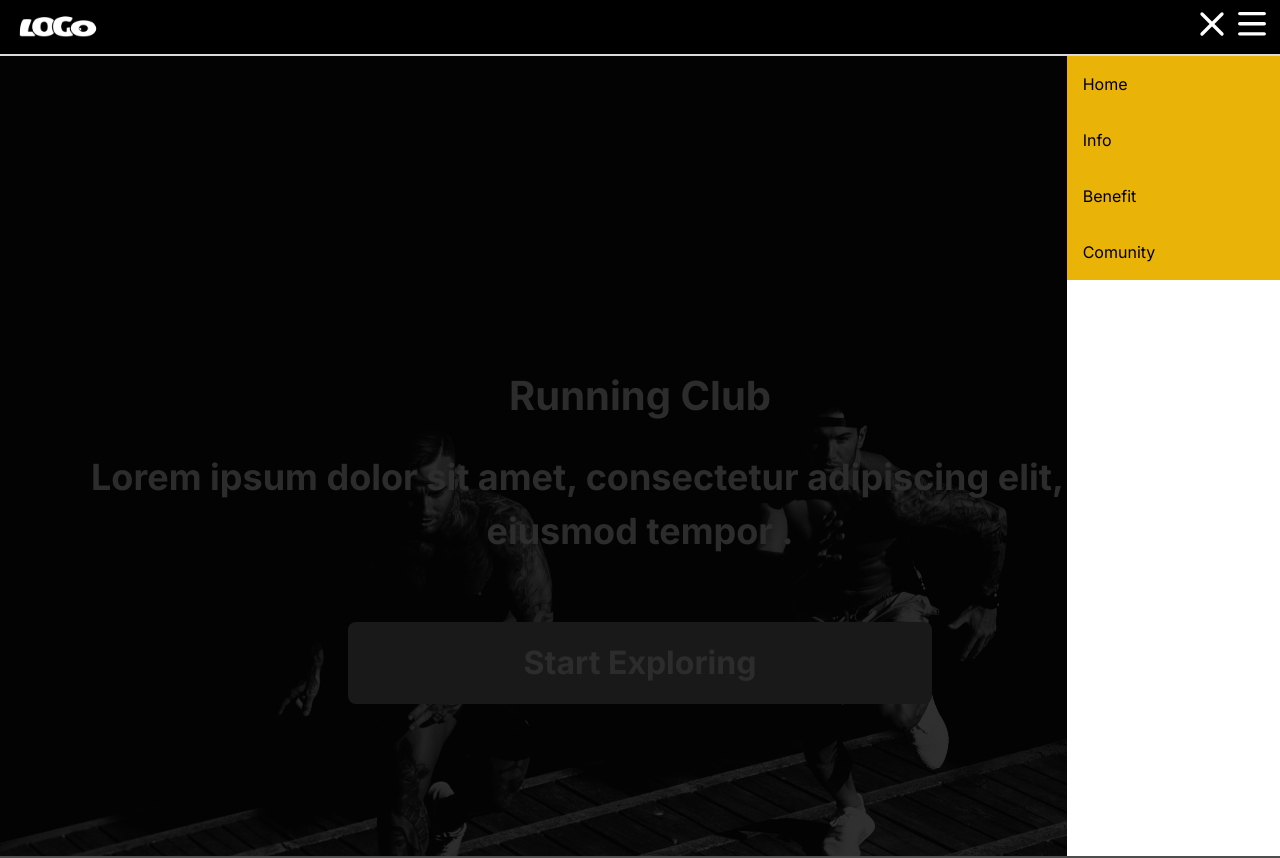
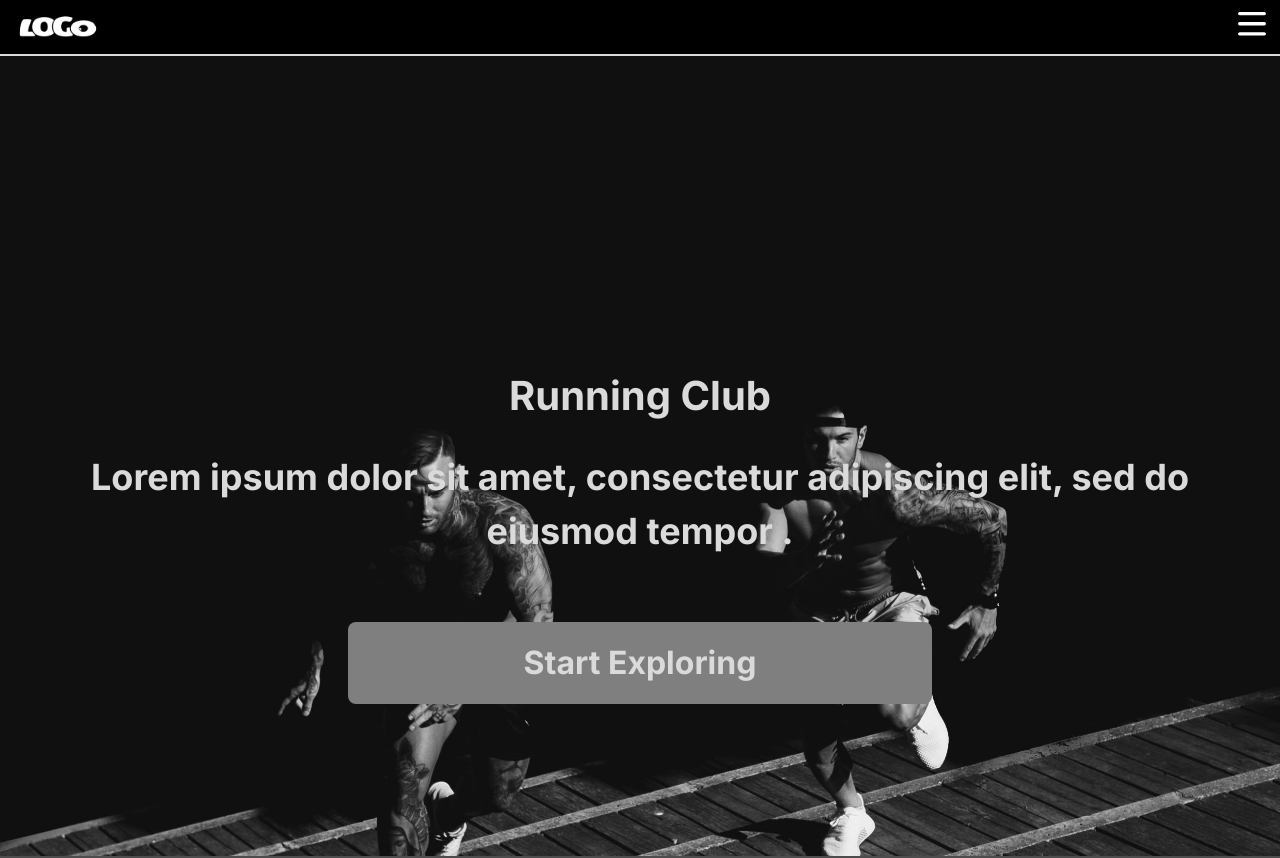
Before and after one commit to boxgramer/fe-runner, a Next.js app: page / in a window 1280 px wide. Shown: the top 858 px of the page. Built offline with nearby package versions, Linux system fonts and the light colour scheme.

Commit message:
add sidebar

```diff
--- a/package.json
+++ b/package.json
@@ -18,7 +18,8 @@
     "next": "13.2.4",
     "react": "18.2.0",
     "react-dom": "18.2.0",
-    "typescript": "4.9.5"
+    "typescript": "4.9.5",
+    "zustand": "^4.3.6"
   },
   "devDependencies": {
     "autoprefixer": "^10.4.14",
--- a/src/components/Header/Header.tsx
+++ b/src/components/Header/Header.tsx
@@ -1,19 +1,36 @@
+import useGlobalStore from "@/utils/state";
+import { stat } from "fs";
 import Image from "next/image";
 
 export default function Header() {
+  const sidebar = useGlobalStore((state: any) => state.sidebar);
+  const onSide = useGlobalStore((state: any) => state.onSide);
+  // const sidebar = useGlobalStore((state: any) => state.sidebar);
   return (
     <div
       className={` bg-black w-full h-14 z-50 sticky top-0 border-b-2   border-[#DBDADA]`}
     >
-      <div className=" bg-black opacity-80 w-full h-screen top-14 absolute "></div>
-      <div className="bg-white w-1/2 h-screen absolute top-14  right-0 sm:w-1/4  xl:w-1/6">
+      <div
+        className={` bg-black opacity-80 w-full h-screen top-14 absolute ${
+          sidebar ? "block" : "hidden"
+        } `}
+      ></div>
+      <div
+        className={`bg-[#AAAAAA] w-1/2 h-screen absolute top-14  right-0 sm:w-1/4  xl:w-1/6 ${
+          sidebar ? "block" : "hidden"
+        }`}
+      >
         <ul>
-          <li className="p-4 h-14  bg-yellow-500 hover:bg-green-500 ">Home</li>
-          <li className="p-4 h-14  bg-yellow-500 hover:bg-green-500 ">Info</li>
-          <li className="p-4 h-14  bg-yellow-500 hover:bg-green-500 ">
+          <li className="p-4 h-14  bg-[#7F7F7F] hover:bg-[#DBDADA] hover:text-[#4D4D4D] text-[#DBDADA] ">
+            Home
+          </li>
+          <li className="p-4 h-14  bg-[#7F7F7F] hover:bg-[#DBDADA] hover:text-[#4D4D4D] text-[#DBDADA] ">
+            Info
+          </li>
+          <li className="p-4 h-14  bg-[#7F7F7F] hover:bg-[#DBDADA] hover:text-[#4D4D4D] text-[#DBDADA] ">
             Benefit
           </li>
-          <li className="p-4 h-14  bg-yellow-500 hover:bg-green-500 ">
+          <li className="p-4 h-14  bg-[#7F7F7F] hover:bg-[#DBDADA] hover:text-[#4D4D4D] text-[#DBDADA]">
             Comunity
           </li>
         </ul>
@@ -30,7 +47,8 @@ export default function Header() {
             />
           </div>
           <div>
-            <button className="text-white ">
+            {sidebar ? (
+              <button className="text-white " onClick={onSide}>
                 <svg
                   xmlns="http://www.w3.org/2000/svg"
                   width="40"
@@ -46,7 +64,8 @@ export default function Header() {
                   <line x1="6" y1="6" x2="18" y2="18"></line>
                 </svg>
               </button>
-            <button className="text-black">
+            ) : (
+              <button className="text-black" onClick={onSide}>
                 <svg
                   width="40"
                   height="40"
@@ -80,6 +99,7 @@ export default function Header() {
                   </defs>
                 </svg>
               </button>
+            )}
           </div>
         </div>
       </div>
--- a/src/components/InfoGalery/InfoGalery.tsx
+++ b/src/components/InfoGalery/InfoGalery.tsx
@@ -1,6 +1,8 @@
+import useGlobalStore from "@/utils/state";
 import Image from "next/image";
 
 export default function InfoGalery() {
+  const sidebar = useGlobalStore((state: any) => state.sidebar);
   return (
     <div className="bg-[#4D4D4D] p-4  block h-full sm:p-14 lg:flex lg:flex-row-reverse  lg:gap-5 ">
       <div className="relative block mt-10 h-[275px]   sm:mt-3  sm:mb-4 sm:h-[340px] lg:w-1/2 ">
@@ -27,8 +29,8 @@ export default function InfoGalery() {
 
       <div className="mt-4 pb-24 lg:flex-1 ">
         <div className="relative h-24 sm:h-32">
-          <div className="bg-[#DBDADA] rounded-lg w-4/6 h-[72px] z-20 absolute left-0 top-0 sm:bottom-16 sm:w-3/6 lg:sm:w-[730px] ">
-            <h1 className="text-[#4D4D4D] font-bold text-xl text-justify p-5  underline  underline-offset-8 sm:text-[29px]">
+          <div className="bg-[#DBDADA] rounded-lg w-4/6 h-[72px] z-20 absolute left-0 top-0 sm:bottom-16 sm:w-3/6 lg:sm:w-[120%] ">
+            <h1 className="text-[#4D4D4D] font-bold text-xl text-justify p-5  underline  underline-offset-8 sm:text-[20px] lg:text-[29px]">
               Runnig and Walking
             </h1>
           </div>
--- a/src/pages/_app.tsx
+++ b/src/pages/_app.tsx
@@ -1,6 +1,6 @@
-import '@/styles/globals.css'
-import type { AppProps } from 'next/app'
+import "@/styles/globals.css";
+import type { AppProps } from "next/app";
 
 export default function App({ Component, pageProps }: AppProps) {
-  return <Component {...pageProps} />
+  return <Component {...pageProps} />;
 }
--- /dev/null
+++ b/src/utils/state.tsx
@@ -0,0 +1,8 @@
+import { create } from "zustand";
+
+const useGlobalStore = create((set) => ({
+  sidebar: false,
+  onSide: () => set((state: any) => ({ sidebar: !state.sidebar })),
+}));
+
+export default useGlobalStore;
```
Also changed, not shown: 1 other file (tests, documents, lock files or other folders). Lines whose indentation alone changed are shown as unchanged.
